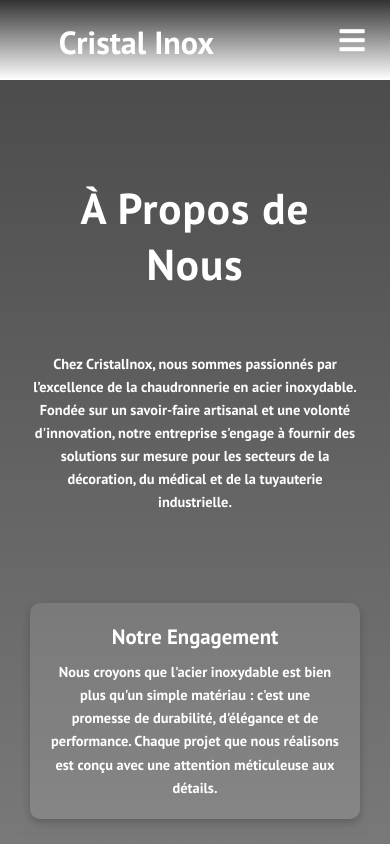
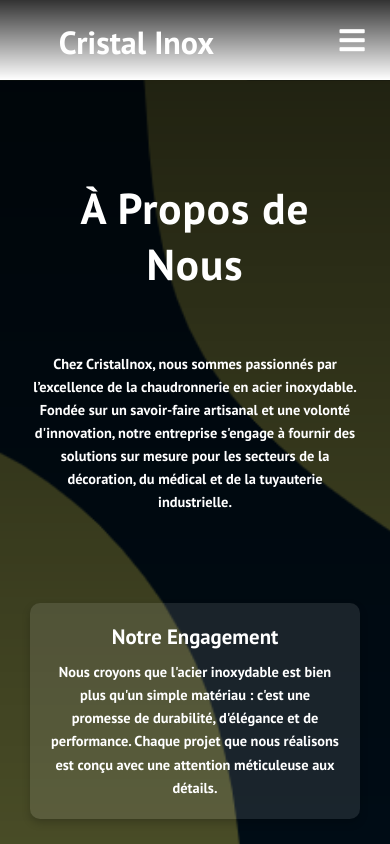
Before and after one commit to Youssefassad0/cristalinox3version, a React (Create React App) app: page /about in a window 390 px wide. Shown: the top 844 px of the page. Built offline with nearby package versions, Linux system fonts and the light colour scheme; the HTML template or start-up script is replaced by a standard one; a web font is replaced by a local one.

Commit message:
modifier bg on small screen

```diff
--- a/src/components/about/Abouts.css
+++ b/src/components/about/Abouts.css
@@ -99,8 +99,8 @@
 @media screen and (max-width: 480px) {
   .about-container {
     background: linear-gradient(rgba(0, 0, 0, 0.7), rgba(0, 0, 0, 0.3)),
-      url("/public/images/about_bg.png");
-    background-size: top;
+      url("/public/images/bg_phone.png");
+    background-size: cover;
     background-attachment: fixed;
     background-position: center;
     background-repeat: no-repeat;
```
Also changed, not shown: public/images/bg_phone.png (added).
